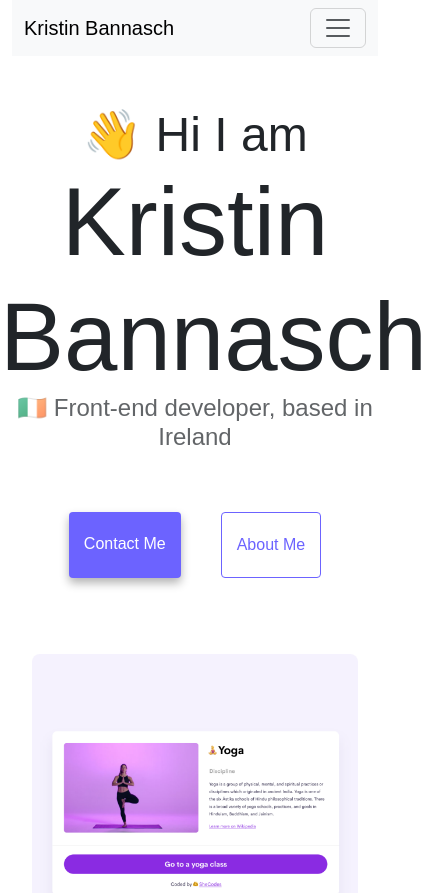
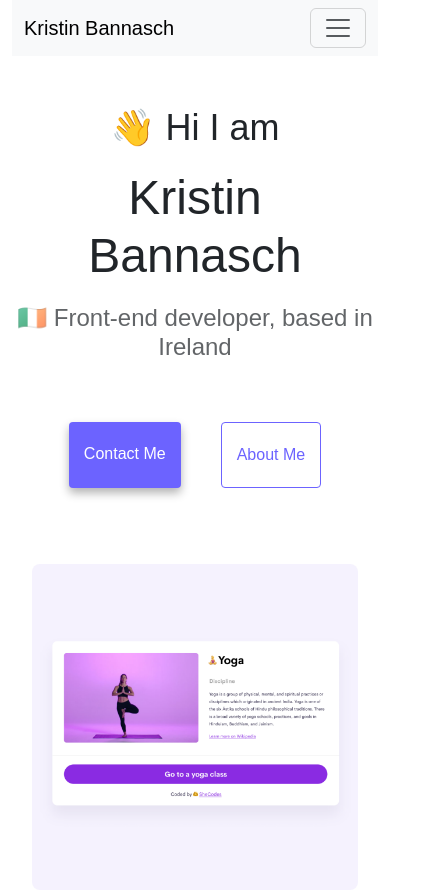
Before and after one commit to kristban/Week-3, a plain HTML site: page index.html in a window 390 px wide. Shown: the top 893 px of the page, 427 px wide, since content can reach past the window. Drawn offline with nearby package versions, Linux system fonts and the light colour scheme.

Commit message:
starting to add SEO

```diff
--- a/index.html
+++ b/index.html
@@ -15,7 +15,7 @@
       integrity="sha384-YvpcrYf0tY3lHB60NNkmXc5s9fDVZLESaAA55NDzOxhy9GkcIdslK1eN7N6jIeHz"
       crossorigin="anonymous"
     ></script>
-    <title>Kristin Bannasch</title>
+    <title>Kristin Bannasch Front-end developer, based in Ireland</title>
     <link rel="stylesheet" href="style.css" />
   </head>
 
--- a/style.css
+++ b/style.css
@@ -3,6 +3,7 @@
   --secondary-color: #f5f2fe;
   --box-shadow: 0 5px 10px rgba(0, 0, 0, 0.3);
 }
+
 
 body {
   margin: 0;
@@ -41,6 +42,16 @@ img {
   max-width: 100%;
 }
 
+@media (max-width: 900px) {
+  h1 {
+    font-size: 48px;
+    padding: 20px;
+
+  }
+  h2 {
+    font-size: 36px;
+  }
+}
 .introduction {
   margin-top: 50px;
 }
```
Also changed, not shown: about.html (+5 -1 lines).
